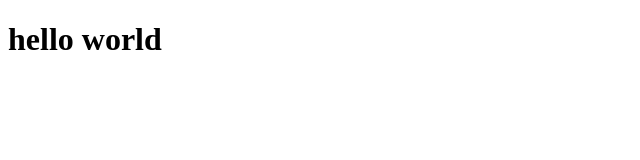
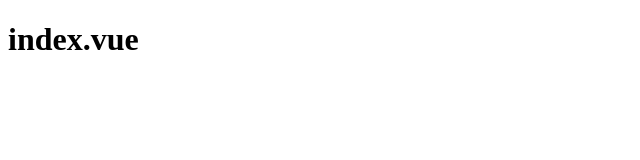
Before and after one commit to 13ruceYu/bruceyu.fun, a Nuxt app: page / in a window 1280 px wide. Shown: the top 160 px of the page, without its empty margins (0-640 px from the left). Built offline with nearby package versions, Linux system fonts and the light colour scheme.

Commit message:
chore: change favicon

```diff
--- a/app.vue
+++ b/app.vue
@@ -1,5 +1,3 @@
 <template>
-  <div>
-    <h1>hello world</h1>
-  </div>
+  <nuxt-page></nuxt-page>
 </template>
--- a/nuxt.config.ts
+++ b/nuxt.config.ts
@@ -1,4 +1,11 @@
 // https://nuxt.com/docs/api/configuration/nuxt-config
 export default defineNuxtConfig({
-  devtools: { enabled: true }
+  devtools: { enabled: true },
+  app: {
+    head: {
+      link: [
+        { rel: 'icon', type: 'image/x-icon', href: '/favicon.svg' }
+      ]
+    }
+  }
 })
--- /dev/null
+++ b/pages/index.vue
@@ -0,0 +1,3 @@
+<template>
+  <h1>index.vue</h1>
+</template>
```
Also changed, not shown: public/favicon.svg (added), 1 other file (tests, documents, lock files or other folders).
